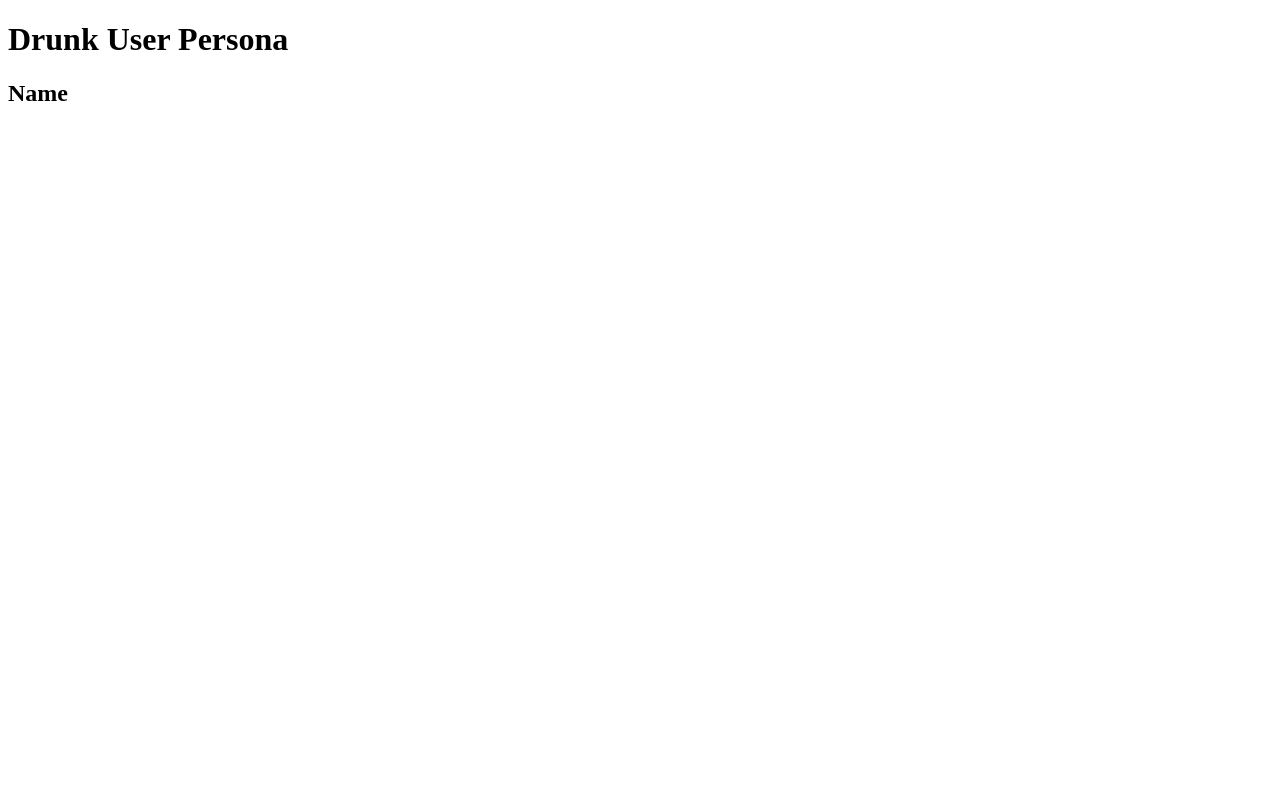
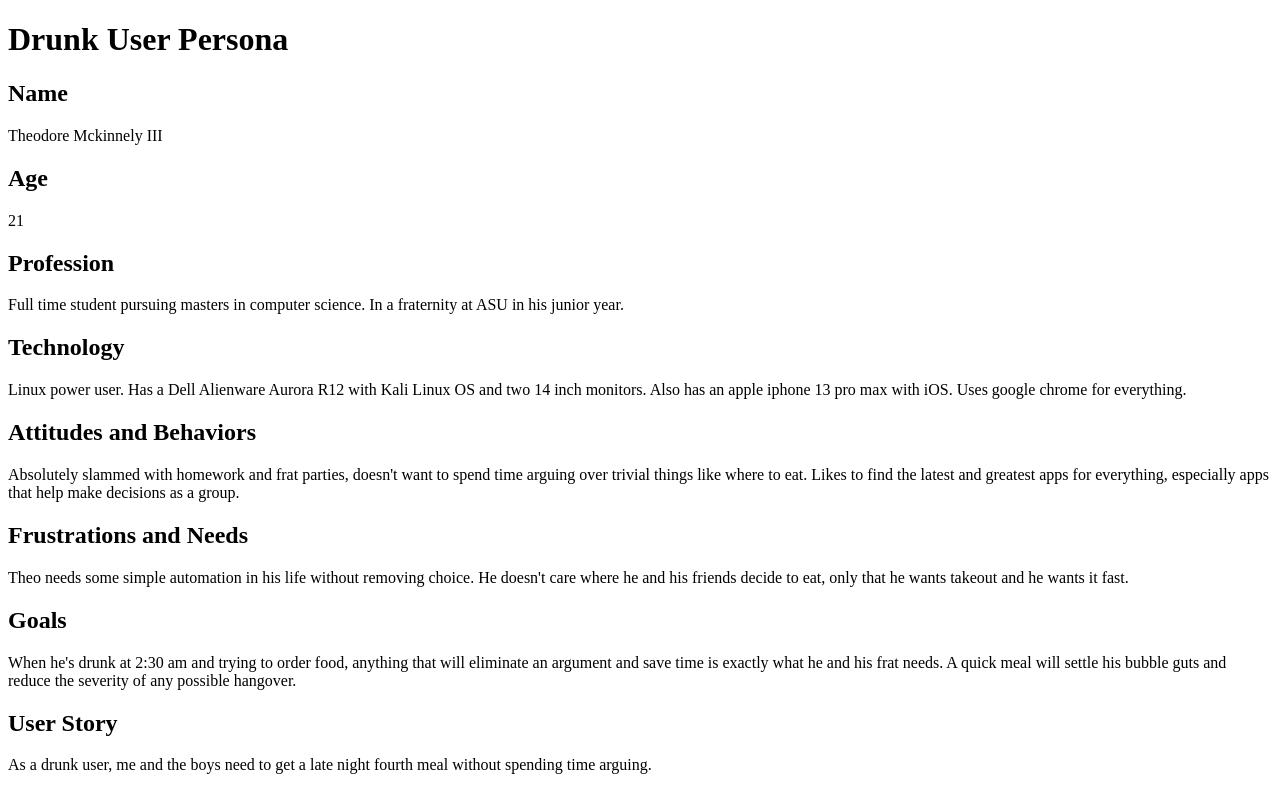
Before and after one commit to FoodFindOp/food-find-main, a plain HTML site: page documentation/drunk-guy-persona.html in a window 1280 px wide. Drawn offline with Linux system fonts and the light colour scheme.

Commit message:
drunk guy user story and persona complete

```diff
--- a/documentation/drunk-guy-persona.html
+++ b/documentation/drunk-guy-persona.html
@@ -7,7 +7,20 @@
 <body>
     <h1>Drunk User Persona</h1>
         <h2>Name</h2>
-            <p></p>
-
+            <p>Theodore Mckinnely III</p>
+        <h2>Age</h2>
+            <p>21</p>
+        <h2>Profession</h2>
+            <p>Full time student pursuing masters in computer science. In a fraternity at ASU in his junior year.</p>
+        <h2>Technology</h2>
+            <p>Linux power user. Has a Dell Alienware Aurora R12 with Kali Linux OS and two 14 inch monitors. Also has an apple iphone 13 pro max with iOS. Uses google chrome for everything. </p>
+        <h2>Attitudes and Behaviors</h2>
+            <p>Absolutely slammed with homework and frat parties, doesn't want to spend time arguing over trivial things like where to eat. Likes to find the latest and greatest apps for everything, especially apps that help make decisions as a group.</p>
+        <h2>Frustrations and Needs</h2>
+            <p>Theo needs some simple automation in his life without removing choice. He doesn't care where he and his friends decide to eat, only that he wants takeout and he wants it fast.</p>
+        <h2>Goals</h2>
+            <p>When he's drunk at 2:30 am and trying to order food, anything that will eliminate an argument and save time is exactly what he and his frat needs. A quick meal will settle his bubble guts and reduce the severity of any possible hangover.</p>
+        <h2>User Story</h2>
+            <p>As a drunk user, me and the boys need to get a late night fourth meal without spending time arguing.</p>
 </body>
 </html>
```
